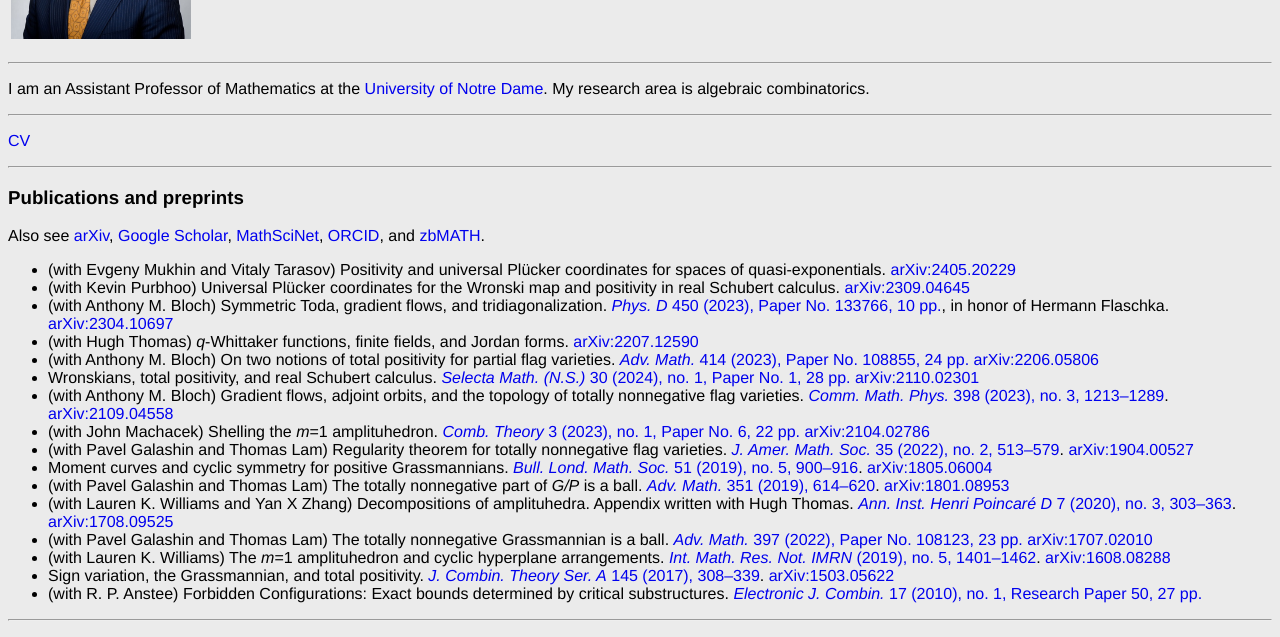
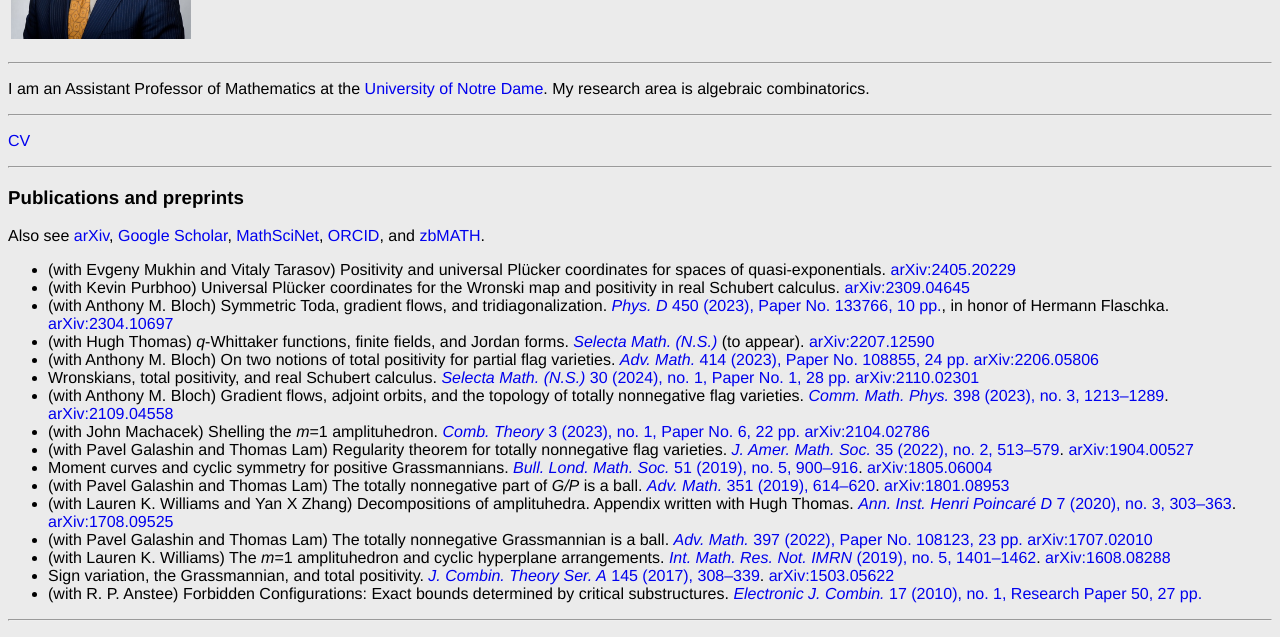
Before and after one commit to snkarp/snkarp.github.io, a plain HTML site: page index.html in a window 1280 px wide. Shown: the part 152-789 px from the top of the page. Drawn offline with Linux system fonts and the light colour scheme.

Commit message:
Add files via upload

```diff
--- a/index.html
+++ b/index.html
@@ -74,7 +74,7 @@ Also see <a href="https://arxiv.org/a/karp_s_1.html">arXiv</a>, <a href="https:/
 
 <li>(with Anthony M. Bloch) Symmetric Toda, gradient flows, and tridiagonalization. <a href="https://doi.org/10.1016/j.physd.2023.133766"><i>Phys. D</i> 450 (2023), Paper No. 133766, 10 pp.</a>, in honor of Hermann Flaschka. <a href="https://arxiv.org/abs/2304.10697">arXiv:2304.10697</a>
 
-<li>(with Hugh Thomas) <i>q</i>-Whittaker functions, finite fields, and Jordan forms. <a href="https://arxiv.org/abs/2207.12590">arXiv:2207.12590</a>
+<li>(with Hugh Thomas) <i>q</i>-Whittaker functions, finite fields, and Jordan forms. <a href="https://www.springer.com/journal/29"><i>Selecta Math. (N.S.)</i></a> (to appear). <a href="https://arxiv.org/abs/2207.12590">arXiv:2207.12590</a>
 
 <li>(with Anthony M. Bloch) On two notions of total positivity for partial flag varieties. <a href="https://doi.org/10.1016/j.aim.2022.108855"><i>Adv. Math.</i> 414 (2023), Paper No. 108855, 24 pp.</a> <a href="https://arxiv.org/abs/2206.05806">arXiv:2206.05806</a>
 
```
Also changed, not shown: 1 other file.
